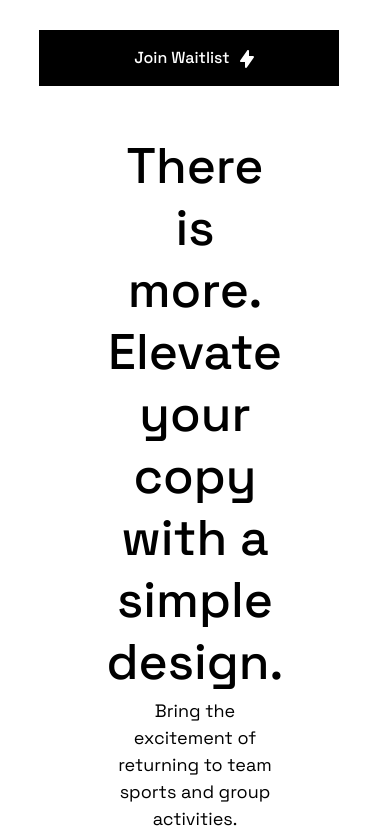
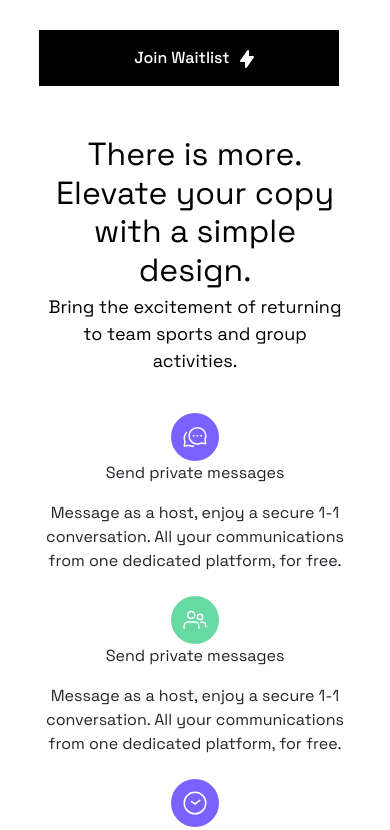
Before and after one commit to tanuj-22/booksports, a React (Create React App) app: page / in a window 390 px wide. Shown: the part 1320-2150 px from the top of the page. Built offline with nearby package versions, Linux system fonts and the light colour scheme.

Commit message:
simple design info card updated

```diff
--- a/src/Components/InfoCard.js
+++ b/src/Components/InfoCard.js
@@ -4,7 +4,7 @@
 
 const InfoCard = (props) => {
   return (
-    <Col lg={4} md={5} sm={12}>
+    <Col lg={4} md={6} sm={12}>
         {/* image */}
         <div className='info-card'>
             <img src={props.image} alt=""/>
--- a/src/Components/SimpleDesign.js
+++ b/src/Components/SimpleDesign.js
@@ -1,5 +1,5 @@
 // import css
-import { Container, Row, Col } from 'react-bootstrap'
+import { Container, Row } from 'react-bootstrap'
 import '../css/simple-design.css'
 
 // import card
--- a/src/css/simple-design.css
+++ b/src/css/simple-design.css
@@ -25,6 +25,7 @@
     text-align: center;
     color: #000000;
 }
+
 .simple-design .info-cards{
     text-align: center;
     margin-top: 4%;
@@ -35,3 +36,38 @@
     margin:auto;
     padding-bottom: 2%;
 }
+
+@media screen and (max-width:740px) {
+    .simple-design .tagline-heading{
+        width: 70%;
+    }
+    .simple-design .tagline-text{
+        width: 70%;
+        margin-bottom: 5%;
+    }
+    .simple-design .info-cards .info-card{
+        width:70%;
+    }
+}
+@media screen and (max-width:500px) {
+    .simple-design .tagline-heading{
+        width: 80%;
+        font-weight: 400;
+        font-size: 32px;
+        line-height: 120%;
+        text-align: center;
+        color: #000000;
+    }
+    .simple-design .tagline-text{
+        width: 80%;
+        font-weight: 400;
+        font-size: 18px;
+        line-height: 150%;
+        text-align: center;
+        margin-bottom: 10%;
+        color: #000000;
+    }
+    .simple-design .info-cards .info-card{
+        width:90%;
+    }
+}
```
